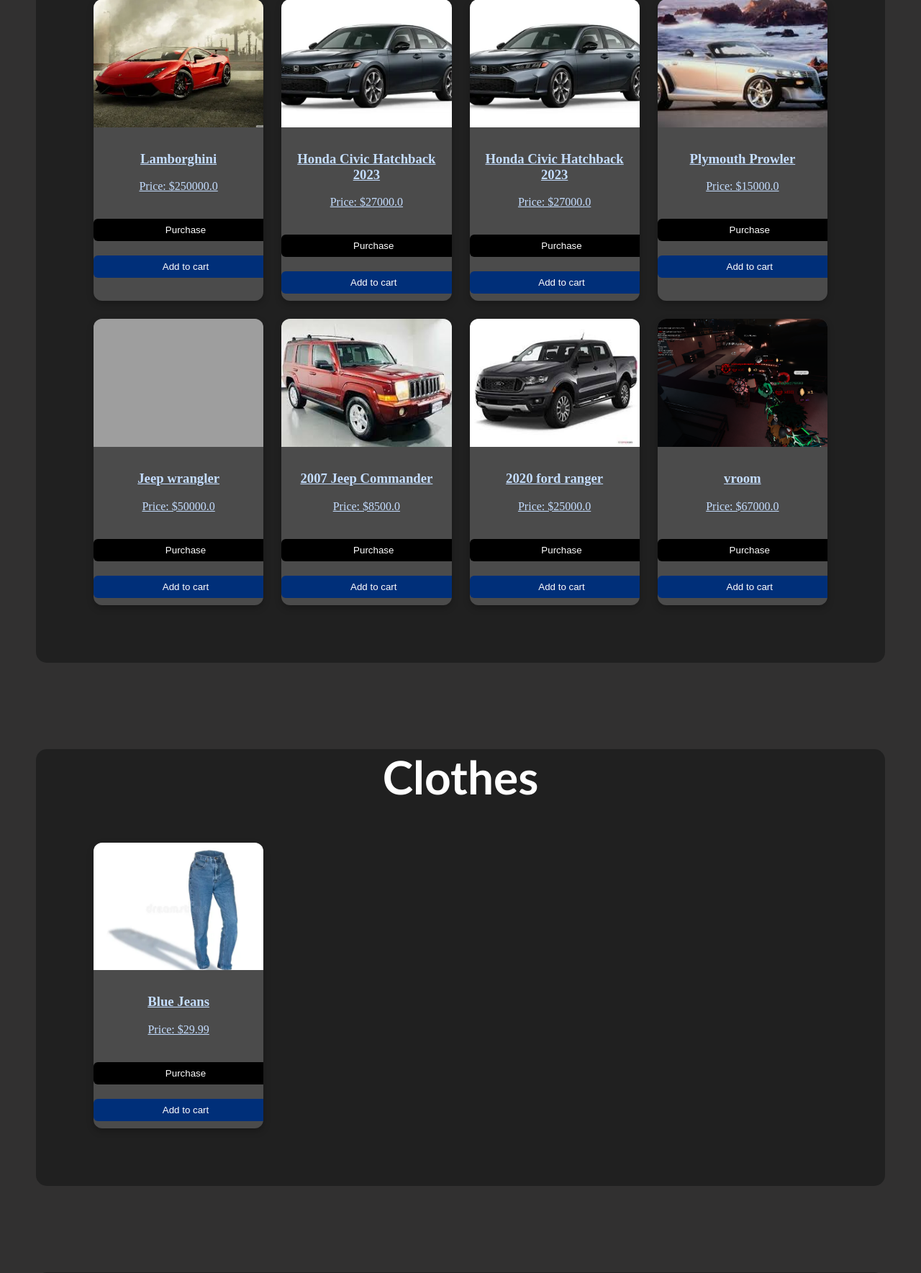
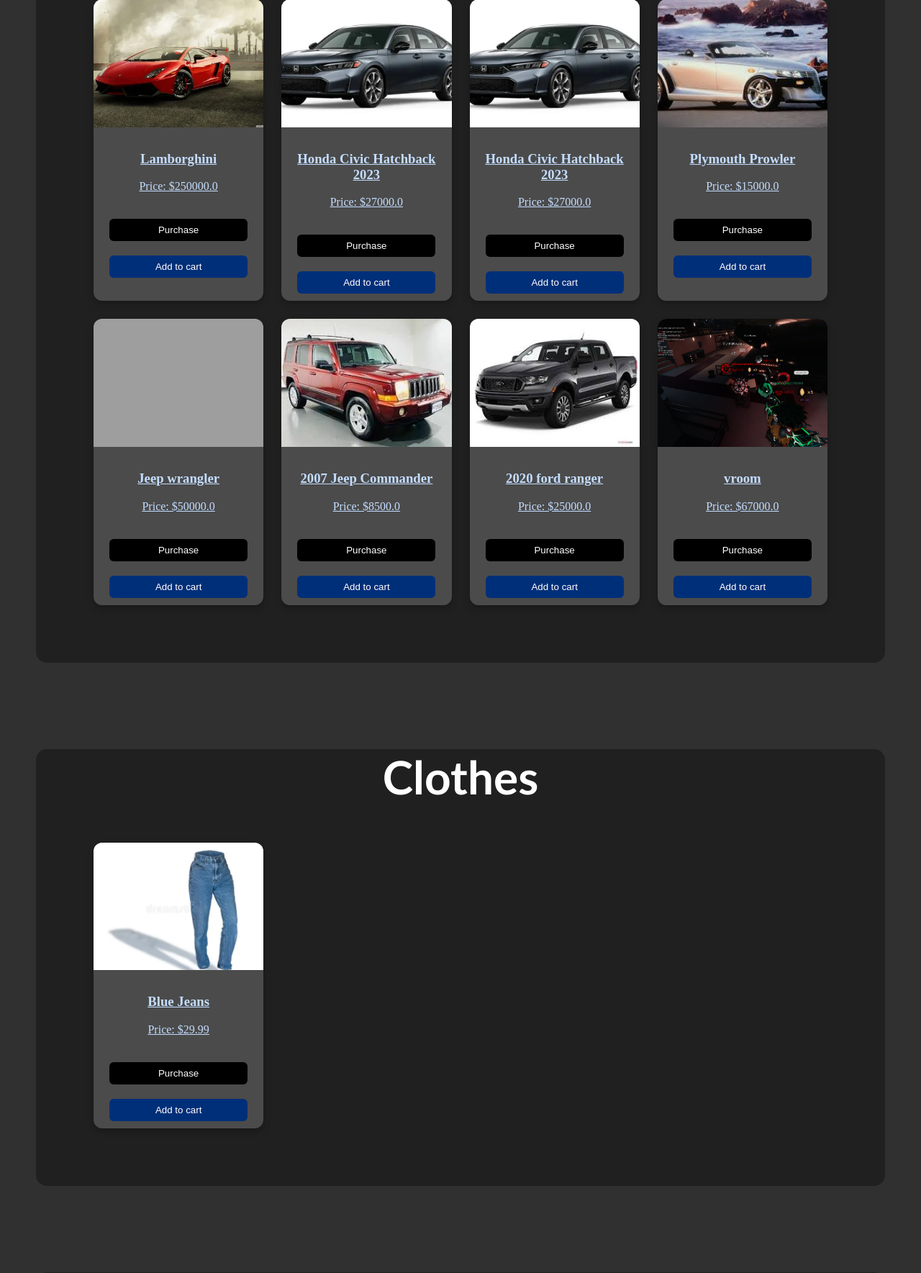
Before and after one commit to jackmossberg/Django-Unit-Project, a Django app: page / in a window 1280 px wide. Shown: the part 251-2020 px from the top of the page at 72% size. Run offline with Django 5.2, Linux system fonts and the light colour scheme; data comes from the database, SQL or seed files in the repository; both versions use the stored data as it was after the commit; grey boxes are pictures that could not be loaded.

Commit message:
pushhhhh

```diff
--- a/market_place/app/static/created_items.css
+++ b/market_place/app/static/created_items.css
@@ -9,7 +9,7 @@
 
 .view button,
 .purchase button {
-    width: 20vw;
+    width: 10vw;
     margin-top: 10px;
     padding: .5rem;
     border-radius: .375rem;
--- a/market_place/app/static/home.css
+++ b/market_place/app/static/home.css
@@ -38,7 +38,7 @@
 .item-card {
     background-color: rgb(75, 75, 75);
     border-radius: 0.75rem;
-    overflow: hidden;
+    overflow:auto;
     box-shadow: 0 .25rem .625rem rgba(0,0,0,0.25);
     padding-bottom: .625rem;
     text-align:center;
@@ -55,7 +55,7 @@
 }
 
 .purchase button, .cartadd button {
-    width:20vw;
+    width:15vw !important;
     margin-top: .625rem;
     padding: .5rem;
     border-radius: .375rem;
--- a/market_place/app/static/sign_up.css
+++ b/market_place/app/static/sign_up.css
@@ -39,7 +39,7 @@ body {
     width: 20rem;     box-sizing: border-box;
     border: 1px solid #333;
     background-color: #eaeaea;
-    color: white;
+    color: rgb(0, 0, 0);
 }
 
 .Username,
```
Also changed, not shown: market_place/db.sqlite3.
